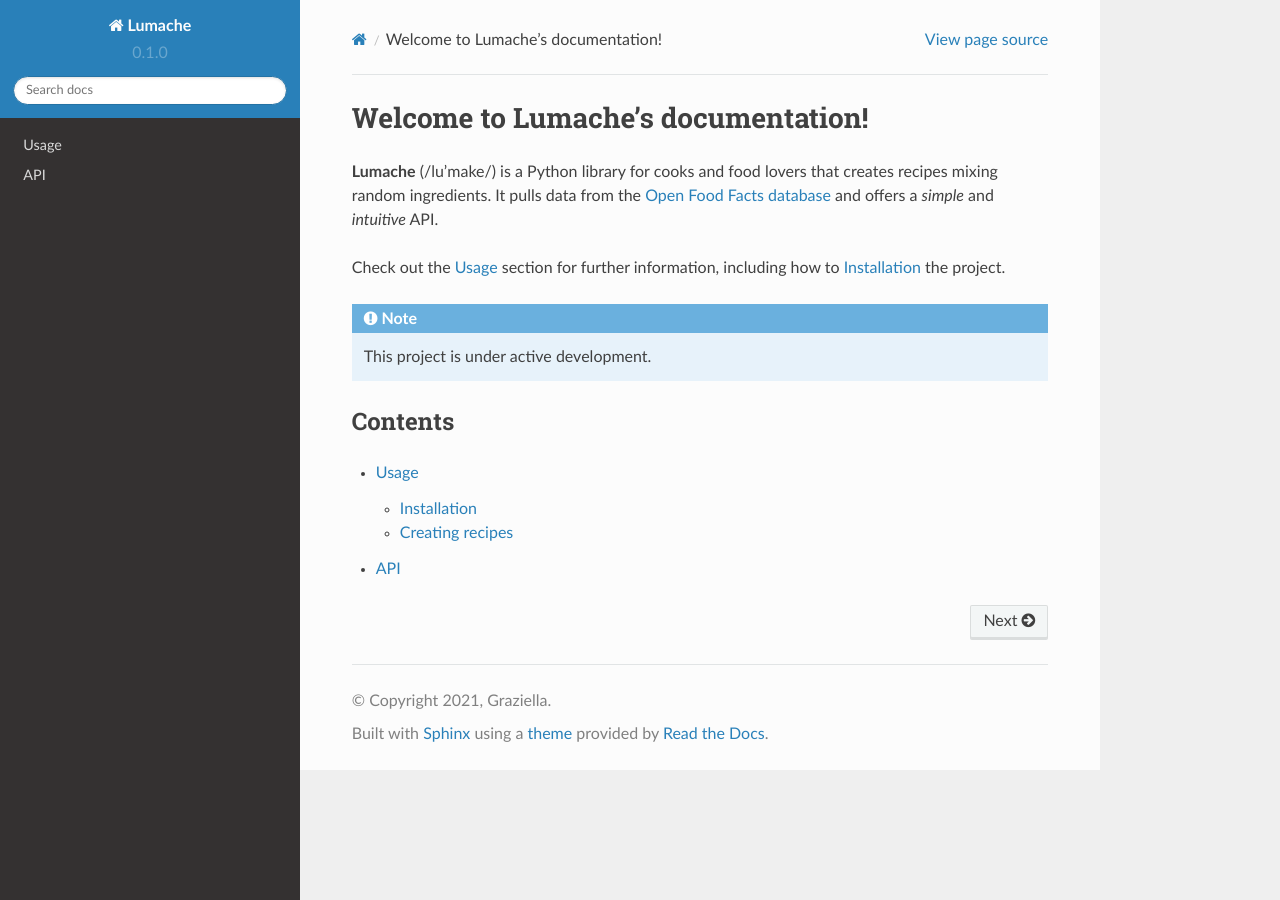
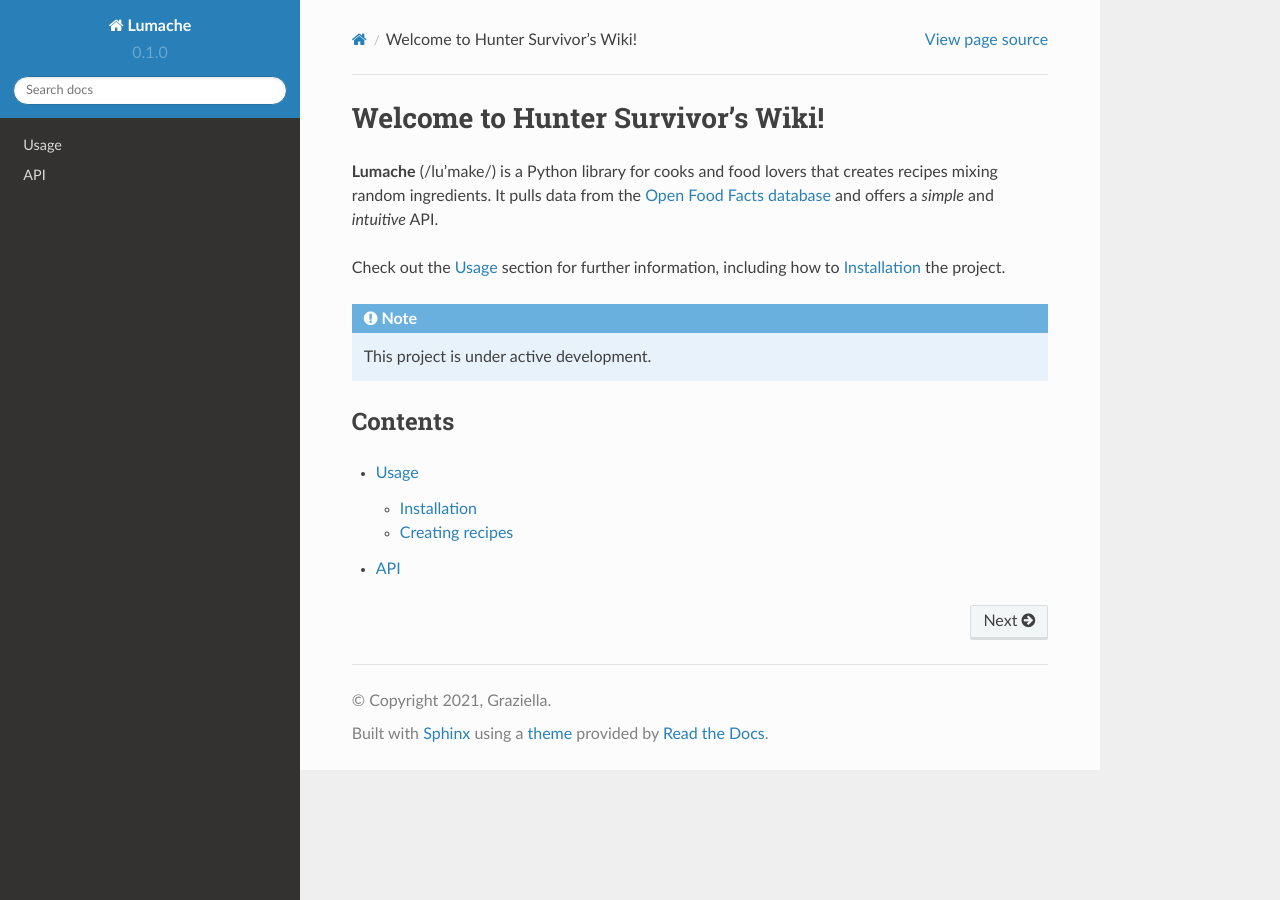
Before and after one commit to dangerouspie46/hunter-survivor, a Sphinx documentation site: the page built from docs/source/index.rst, in a window 1280 px wide. Built offline with Sphinx 7.4.7 and the Read the Docs theme 2.0.0, drawn with Linux system fonts in a browser that asks for light colours.

Commit message:
Update index.rst

```diff
--- a/docs/source/index.rst
+++ b/docs/source/index.rst
@@ -1,4 +1,4 @@
-Welcome to Lumache's documentation!
+Welcome to Hunter Survivor's Wiki!
 ===================================
 
 **Lumache** (/lu'make/) is a Python library for cooks and food lovers
```
